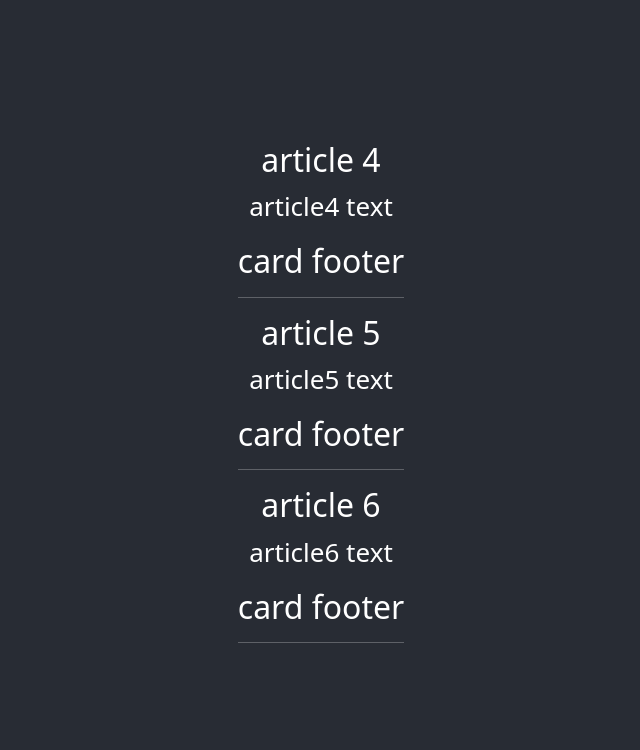
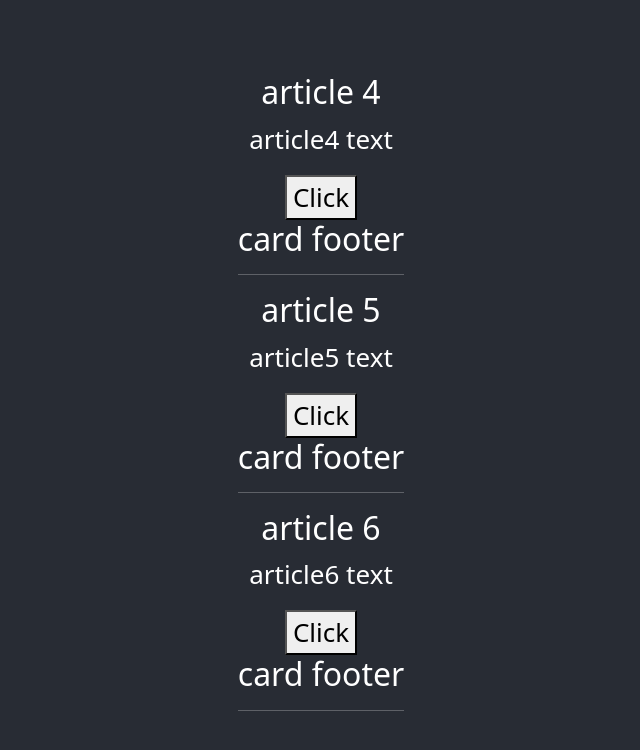
Before and after one commit to AshkanMH1383/react-sandbox, a React (Create React App) app in the folder first-app/: page / in a window 1280 px wide. Shown: the top 750 px of the page, without its empty margins (319-959 px from the left). Built offline with nearby package versions, Linux system fonts and the light colour scheme.

Commit message:
eventHandler

```diff
--- a/first-app/src/Card.js
+++ b/first-app/src/Card.js
@@ -19,6 +19,9 @@ import React , {Component} from 'react';
 // }
 
 class Card extends Component{
+    eventHandler(e , id) {
+        console.log(e , id);
+    }
     render() {
         let {title , body } = this.props;
         return (
@@ -28,6 +31,7 @@ class Card extends Component{
                 </header>
                 <section className="card-body">
                     <p>{ body }</p>
+                    <button onClick={this.eventHandler.bind(this , 'test')}>Click</button>
                 </section>
                 <footer className="card-footer">
                     <h2>card footer</h2>
```
